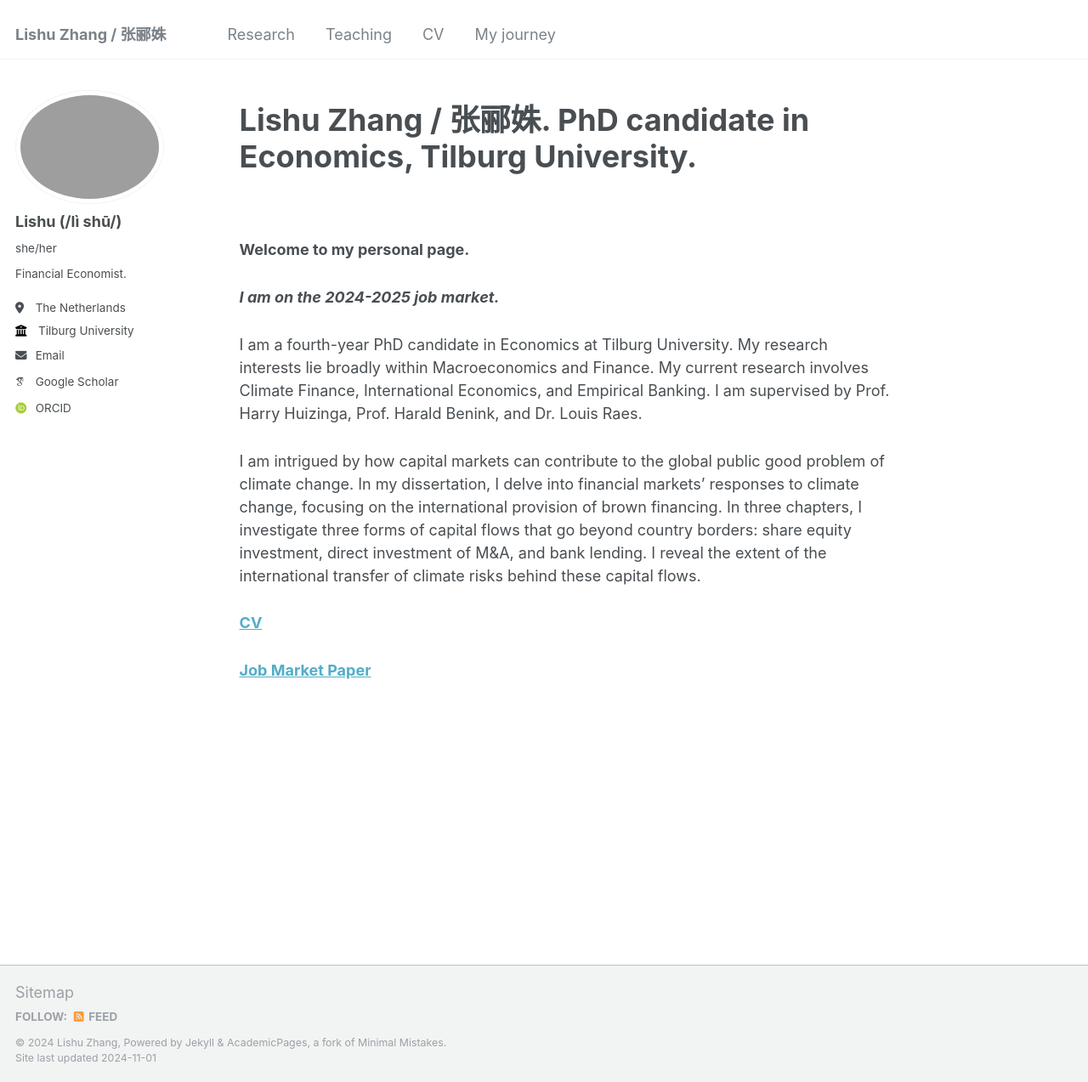
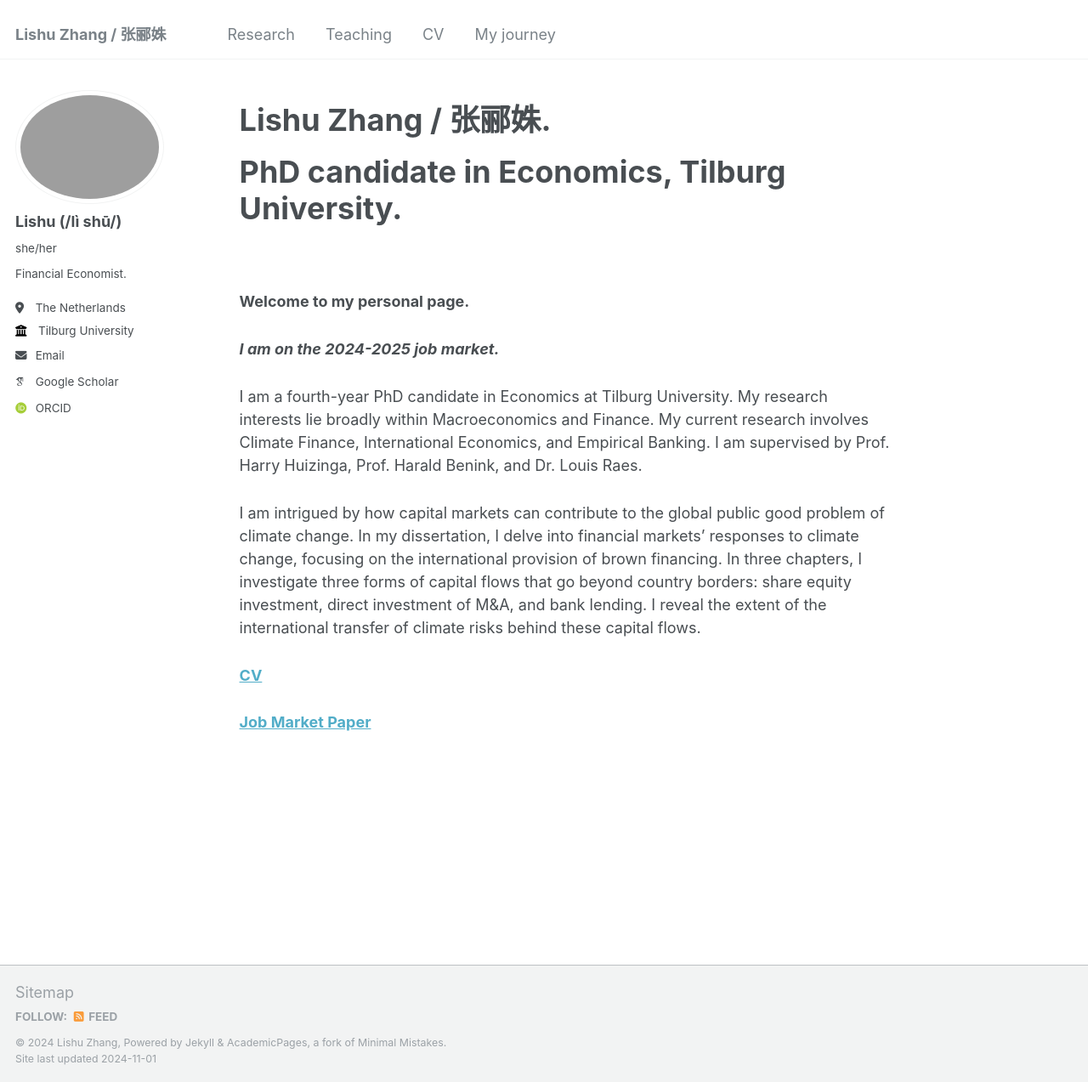
Before and after one commit to LishuZ/LishuZ.github.io, a Jekyll site: the page built from _pages/about.md, in a window 1280 px wide and 1273 px high. Shown: the whole window at 85% size. Built offline with Jekyll 4.4.1, drawn with Linux system fonts in a browser that asks for light colours; some web fonts are replaced.

Commit message:
Update about.md

```diff
--- a/_pages/about.md
+++ b/_pages/about.md
@@ -1,11 +1,12 @@
 ---
 permalink: /
-title: "<h1 style='font-size: 2em; font-weight: bold;'>Lishu Zhang / 张郦姝. PhD candidate in Economics, Tilburg University.</h1>"
+title: "<h1 style='font-size: 2em; font-weight: bold;'>Lishu Zhang / 张郦姝.</h1>"
 author_profile: true
 redirect_from:
   - /about/
   - /about.html
 ---
+<h1 style='font-size: 2em; font-weight: bold;'> PhD candidate in Economics, Tilburg University.</h1>
 <br />
 
 **Welcome to my personal page.**
```
